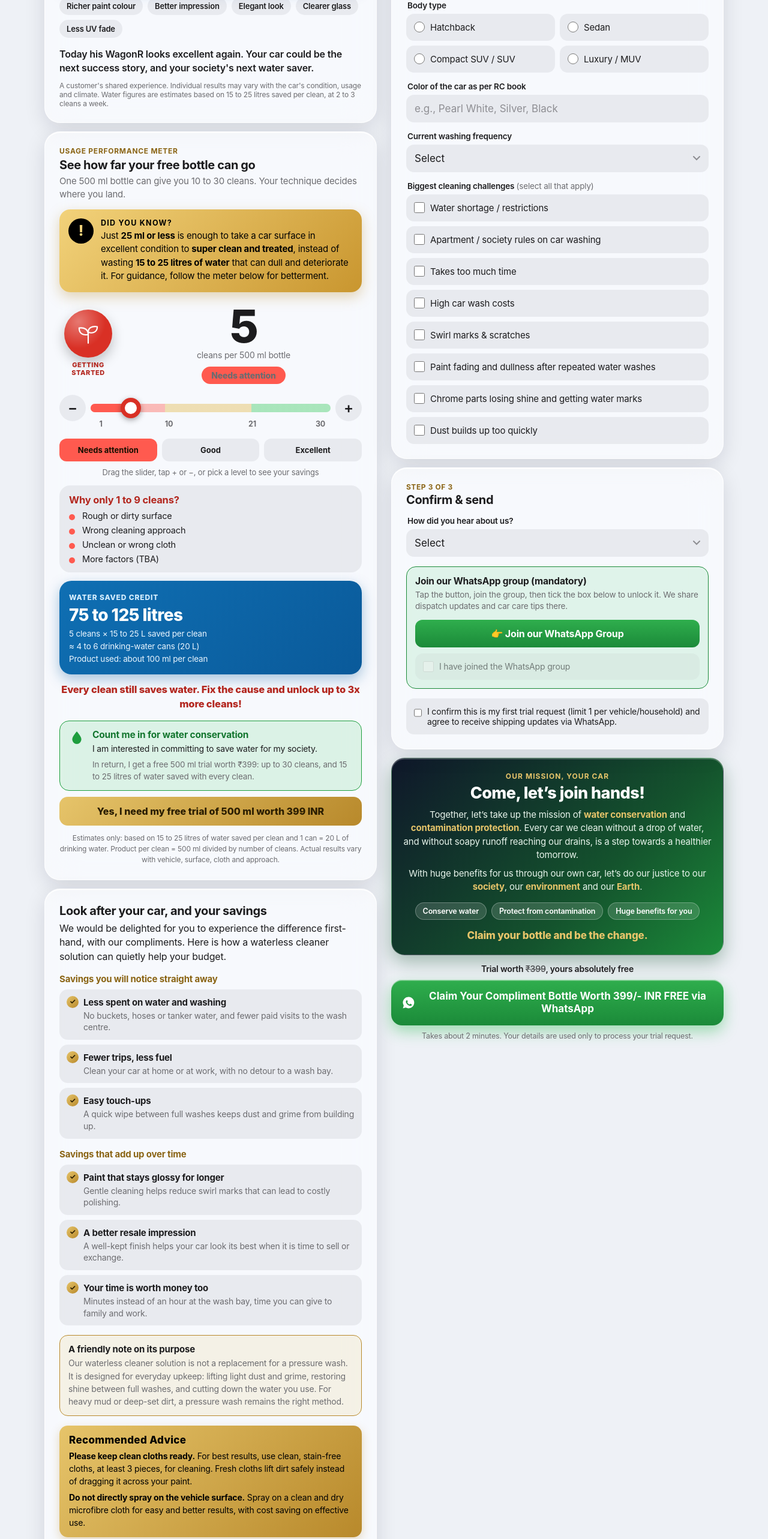
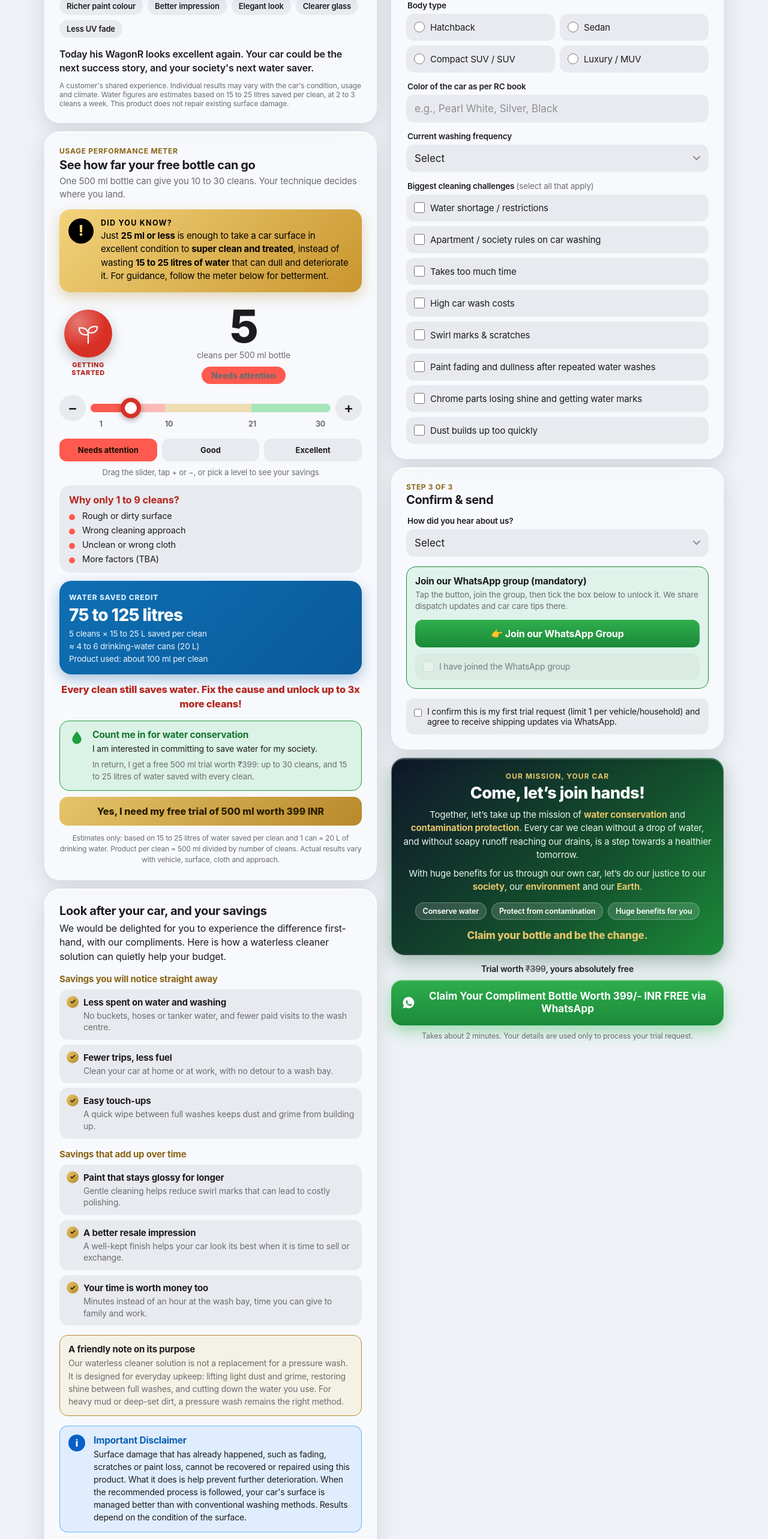
Before and after one commit to prabhunandhu-a11y/saterwalt, a plain HTML site: page index.html in a window 1280 px wide. Shown: the part 1895-4460 px from the top of the page at 60% size. Drawn offline with Linux system fonts and the light colour scheme.

Commit message:
Update disclaimer and product information in index.html
Added disclaimer about surface damage and product limitations.

```diff
--- a/index.html
+++ b/index.html
@@ -110,6 +110,8 @@ body{-webkit-user-select:none;user-select:none;-webkit-touch-callout:none}input,
 .foot a{color:inherit;text-decoration:underline}.foot b{color:var(--ink);letter-spacing:.03em}
 .stp{display:block;font-size:12px;font-weight:700;letter-spacing:.05em;text-transform:uppercase;color:var(--goldt);margin-bottom:2px}.know h3{font-size:14.5px;margin:14px 0 6px;color:var(--goldt)}.know ol{margin:0;padding-left:20px;display:grid;gap:6px;font-size:14px;line-height:1.5}.know p{margin:0;font-size:14px;line-height:1.5}.know a{color:var(--goldt);font-weight:700}
 .aud-tag{font-size:12px;font-weight:700;letter-spacing:.06em;text-transform:uppercase;color:var(--goldt);margin:0 0 4px}.aud-sub{margin:4px 0 4px;font-size:15px;line-height:1.45;color:var(--mute)}.au{margin-top:12px;padding:14px;border-radius:18px;background:var(--fill)}.au-h{display:flex;justify-content:space-between;align-items:center;gap:10px;margin-bottom:10px}.au b{font-size:15.5px;line-height:1.35}.lang{flex:none;font-size:11.5px;font-weight:800;padding:4px 11px;border-radius:99px;background:linear-gradient(135deg,var(--gold2),var(--gold));color:#2a1d00}.au audio{display:block;width:100%;height:44px}.au small{display:block;margin-top:7px;font-size:12.5px;color:var(--mute)}
+.dis{display:grid;grid-template-columns:30px 1fr;gap:12px;margin-top:16px;padding:14px;border-radius:14px;background:rgba(10,132,255,.1);border:1.5px solid rgba(10,132,255,.55)}.dis i{width:28px;height:28px;border-radius:50%;background:#0A60C8;color:#fff;font-style:normal;font-weight:800;font-size:16px;line-height:28px;text-align:center}.dis b{display:block;font-size:15.5px;margin-bottom:3px;color:#0A5FB4}.pitch .dis p{margin:0;font-size:14px;line-height:1.5;color:var(--ink)}
+@media (prefers-color-scheme:dark){.dis b{color:#7DBBFF}}
 </style>
 </head>
 <body>
@@ -150,7 +152,7 @@ body{-webkit-user-select:none;user-select:none;-webkit-touch-callout:none}input,
   <div class="pm-w"><small>WATER SAVED FOR THE SOCIETY</small><div class="pm-big">1,560 to 3,900 litres a year</div><div class="pm-eq">From just one WagonR.<br>Imagine 100 families like his: <b>1,56,000 to 3,90,000 litres</b> saved every year, about 7,800 to 19,500 cans of 20 L drinking water.</div></div>
   <div class="chips"><span class="chip">Richer paint colour</span><span class="chip">Better impression</span><span class="chip">Elegant look</span><span class="chip">Clearer glass</span><span class="chip">Less UV fade</span></div>
   <p class="fin">Today his WagonR looks excellent again. Your car could be the next success story, and your society's next water saver.</p>
-  <p class="fine">A customer's shared experience. Individual results may vary with the car's condition, usage and climate. Water figures are estimates based on 15 to 25 litres saved per clean, at 2 to 3 cleans a week.</p>
+  <p class="fine">A customer's shared experience. Individual results may vary with the car's condition, usage and climate. Water figures are estimates based on 15 to 25 litres saved per clean, at 2 to 3 cleans a week. This product does not repair existing surface damage.</p>
 </section>
 
 <section class="glass pm" id="pm" data-z="0">
@@ -194,6 +196,7 @@ body{-webkit-user-select:none;user-select:none;-webkit-touch-callout:none}input,
     <li><b>Your time is worth money too</b>Minutes instead of an hour at the wash bay, time you can give to family and work.</li>
   </ul>
   <div class="note"><b>A friendly note on its purpose</b><span>Our waterless cleaner solution is not a replacement for a pressure wash. It is designed for everyday upkeep: lifting light dust and grime, restoring shine between full washes, and cutting down the water you use. For heavy mud or deep-set dirt, a pressure wash remains the right method.</span></div>
+  <div class="dis" role="note"><i>i</i><div><b>Important Disclaimer</b><p>Surface damage that has already happened, such as fading, scratches or paint loss, cannot be recovered or repaired using this product. What it does is help prevent further deterioration. When the recommended process is followed, your car's surface is managed better than with conventional washing methods. Results depend on the condition of the surface.</p></div></div>
   <div class="tip"><b>Recommended Advice</b><p><strong>Please keep clean cloths ready.</strong> For best results, use clean, stain-free cloths, at least 3 pieces, for cleaning. Fresh cloths lift dirt safely instead of dragging it across your paint.</p><p><strong>Do not directly spray on the vehicle surface.</strong> Spray on a clean and dry microfibre cloth for easy and better results, with cost saving on effective use.</p></div>
   <p>Your bottle, worth &#8377;399, is our gift to you, absolutely free. Try it on your own car and judge for yourself. We are confident you will love it.</p>
   <div class="pledge"><b>Count me in for water conservation</b><p>I am interested in committing to save water for my society.</p><p class="pb">In return, I get a free 500 ml trial worth &#8377;399: up to 30 cleans, and 15 to 25 litres of water saved with every clean.</p></div>
```
